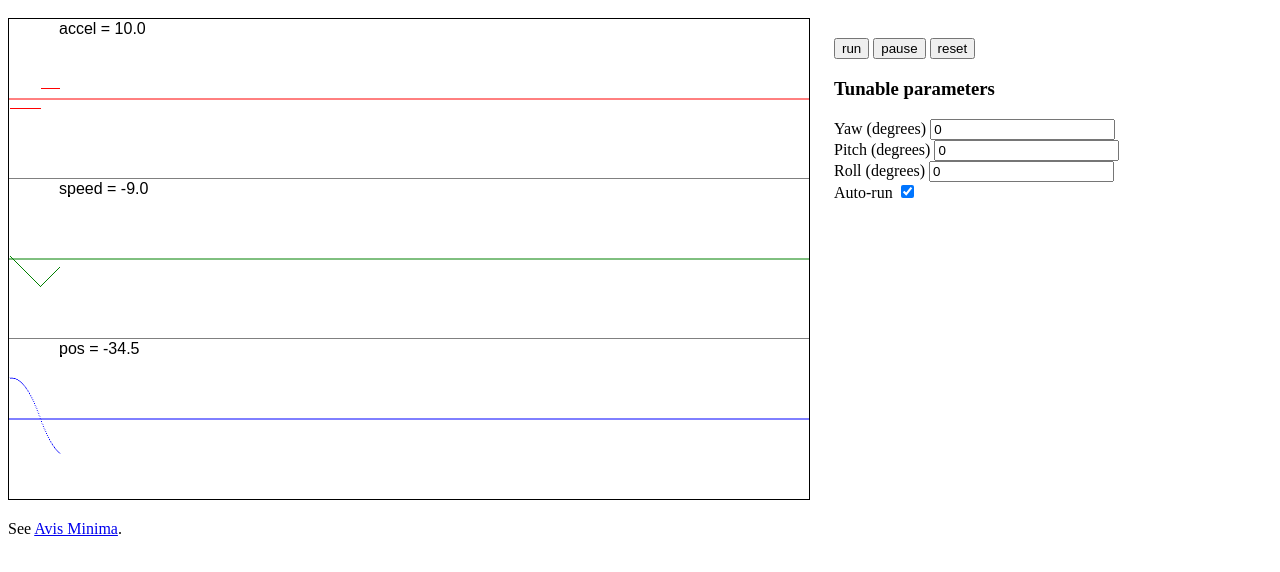
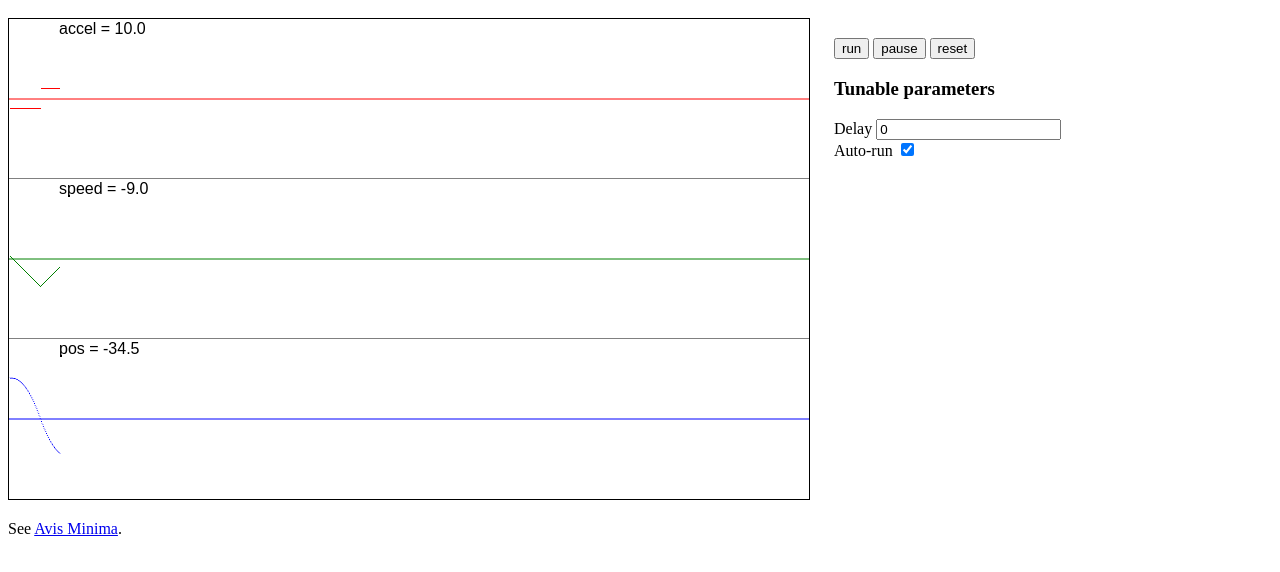
Before and after one commit to alexfernandez/diffusion-simulator, a plain HTML site: page accelerated-optimizer/index.html in a window 1280 px wide. Shown: the part 48-620 px from the top of the page. Drawn offline with Linux system fonts and the light colour scheme.

Commit message:
Add delay parameter

```diff
--- a/accelerated-optimizer/index.html
+++ b/accelerated-optimizer/index.html
@@ -23,14 +23,8 @@
       <button id="pause" type="button">pause</button>
       <button id="reset" type="button">reset</button>
 		<h3>Tunable parameters</h3>
-      <label for="particles">Yaw (degrees)</label>
-      <input type="number" id="yaw" value="0">
-      <br>
-      <label for="speed">Pitch (degrees)</label>
-      <input type="number" id="pitch" value="0">
-      <br>
-      <label for="speed">Roll (degrees)</label>
-      <input type="number" id="roll" value="0">
+      <label for="delay">Delay</label>
+      <input type="number" id="delay" value="0">
       <br>
       <label for="autorun">Auto-run</label>
       <input type="checkbox" id="autorun" checked="true">
--- a/accelerated-optimizer/optimizer.js
+++ b/accelerated-optimizer/optimizer.js
@@ -31,9 +31,7 @@ window.onload = () => {
 }
 
 function run() {
-	drone.yaw = getDegrees('yaw')
-	drone.pitch = getDegrees('pitch')
-	drone.roll = getDegrees('roll')
+	drone.delay = getParameter('delay')
 	if (updater) return
 	updater = window.setInterval(() => {
 		update(dt)
@@ -61,10 +59,6 @@ function resetSimulation() {
 	time = 0
 	drone = new Drone()
 	console.log('reset')
-}
-
-function getDegrees(name) {
-	return getParameter(name) * Math.PI / 180
 }
 
 function getParameter(name) {
@@ -101,6 +95,7 @@ class Drone {
 	pos = 40
 	target = 0
 	dragComputer = new DragComputer()
+	delay = 0
 
 	update(dt) {
 		this.accel = this.computeAccel()
```
